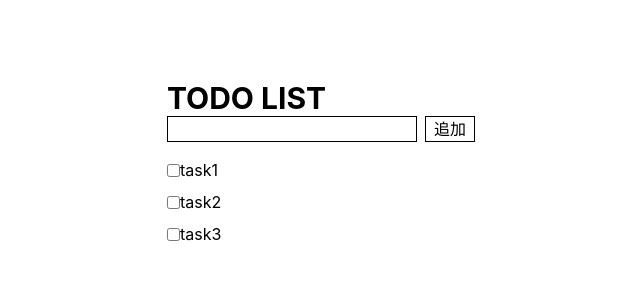
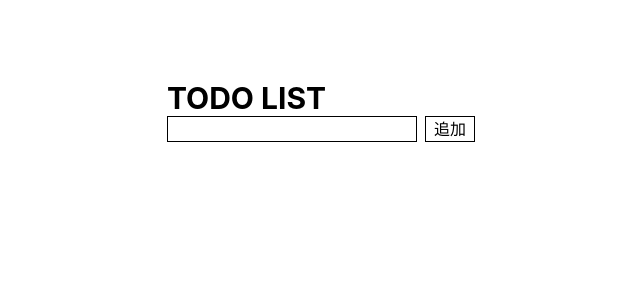
Before and after one commit to shamo-9118/ts-todo, a Next.js app: page / in a window 1280 px wide. Shown: the top 300 px of the page, without its empty margins (361-1001 px from the left). Built offline with nearby package versions, Linux system fonts and the light colour scheme.

Commit message:
✅ タスクの追加機能を実装

```diff
--- a/pages/index.tsx
+++ b/pages/index.tsx
@@ -1,14 +1,13 @@
 import type { NextPage } from "next";
-import { toUnicode } from "punycode";
 import { useState } from "react";
 
 const Home: NextPage = () => {
-  const [tasks, setTasks] = useState([
-    { key: Math.random(), label: "task1", isDone: false },
-    { key: Math.random(), label: "task2", isDone: false },
-    { key: Math.random(), label: "task3", isDone: false },
-  ]);
+  const [text, setText] = useState();
+  const [tasks, setTasks] = useState([]);
 
+  const input = (e) => {
+    setText(e.target.value);
+  };
   const toggle = (e) => {
     setTasks((prevTasks) => {
       return prevTasks.map((task) => {
@@ -19,12 +18,28 @@ const Home: NextPage = () => {
       });
     });
   };
+  const add = () => {
+    setTasks((prevTasks) => {
+      return [...prevTasks, { key: Math.random(), label: text, isDone: false }];
+    });
+    setText("");
+  };
   return (
     <div className=" w-96 mx-auto p-20">
       <h1 className="font-bold text-3xl">TODO LIST</h1>
       <div className="flex gap-x-2">
-        <input className="border border-black" type="text" />
-        <button className="border border-black flex-shrink-0 px-2">追加</button>
+        <input
+          className="border border-black"
+          type="text"
+          onChange={input}
+          value={text}
+        />
+        <button
+          className="border border-black flex-shrink-0 px-2"
+          onClick={add}
+        >
+          追加
+        </button>
       </div>
       <ul className="mt-4 space-y-2">
         {tasks.map((task) => (
```
